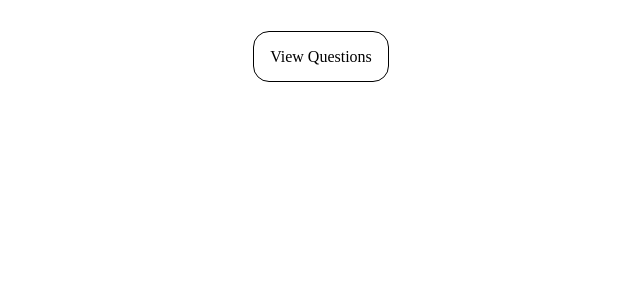
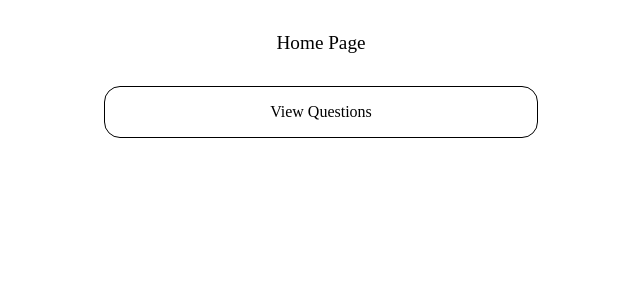
Before and after one commit to guykibby/FAQsite, a React (Create React App) app in the folder client/: page / in a window 1280 px wide. Shown: the top 300 px of the page, without its empty margins (319-959 px from the left). Built offline with nearby package versions, Linux system fonts and the light colour scheme.

Commit message:
Add title class to CSS

```diff
--- a/client/src/App.css
+++ b/client/src/App.css
@@ -5,9 +5,14 @@ body {
 .main-container {
   display: grid;
   max-width: 25rem;
-  padding: 3rem;
+  width: 100%;
   margin: auto;
   place-items: center;
+}
+
+.title {
+  font-size: larger;
+  margin: 2rem 0 1rem 0;
 }
 
 .list-item {
@@ -15,6 +20,7 @@ body {
   border-radius: 1rem;
   border: black 1px solid;
   padding: 1rem;
+  margin: 1rem 0;
   text-decoration: none;
   color: black;
   text-align: center;
--- a/client/src/components/HomePage.js
+++ b/client/src/components/HomePage.js
@@ -2,7 +2,8 @@ import { Link } from "react-router-dom";
 
 const HomePage = () => {
   return (
-    <div>
+    <div className="main-container">
+      <p className="title">Home Page</p>
       <Link to={"/questions/" + 1} className="list-item">
         View Questions
       </Link>
```
Also changed, not shown: 1 other file (tests, documents, lock files or other folders).
